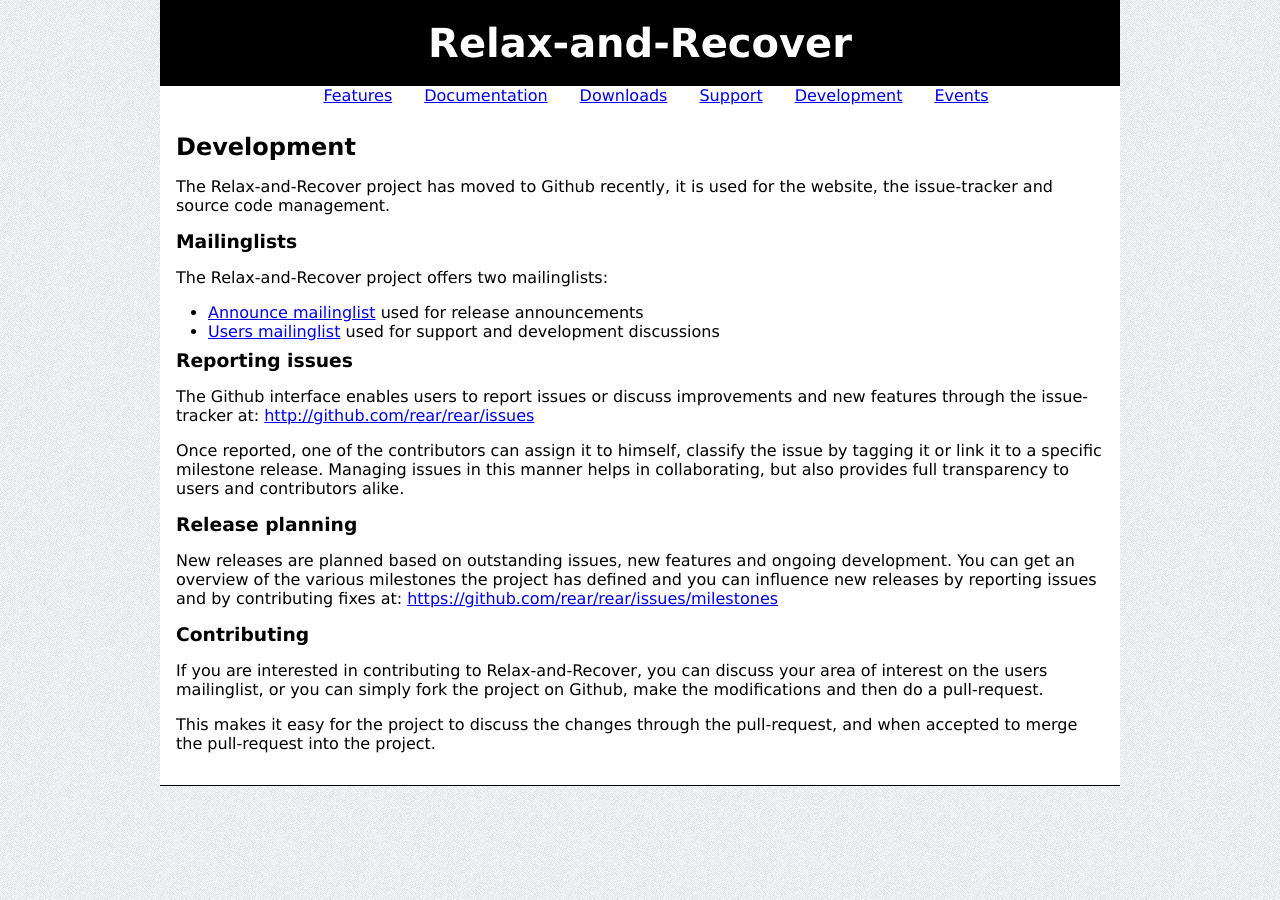
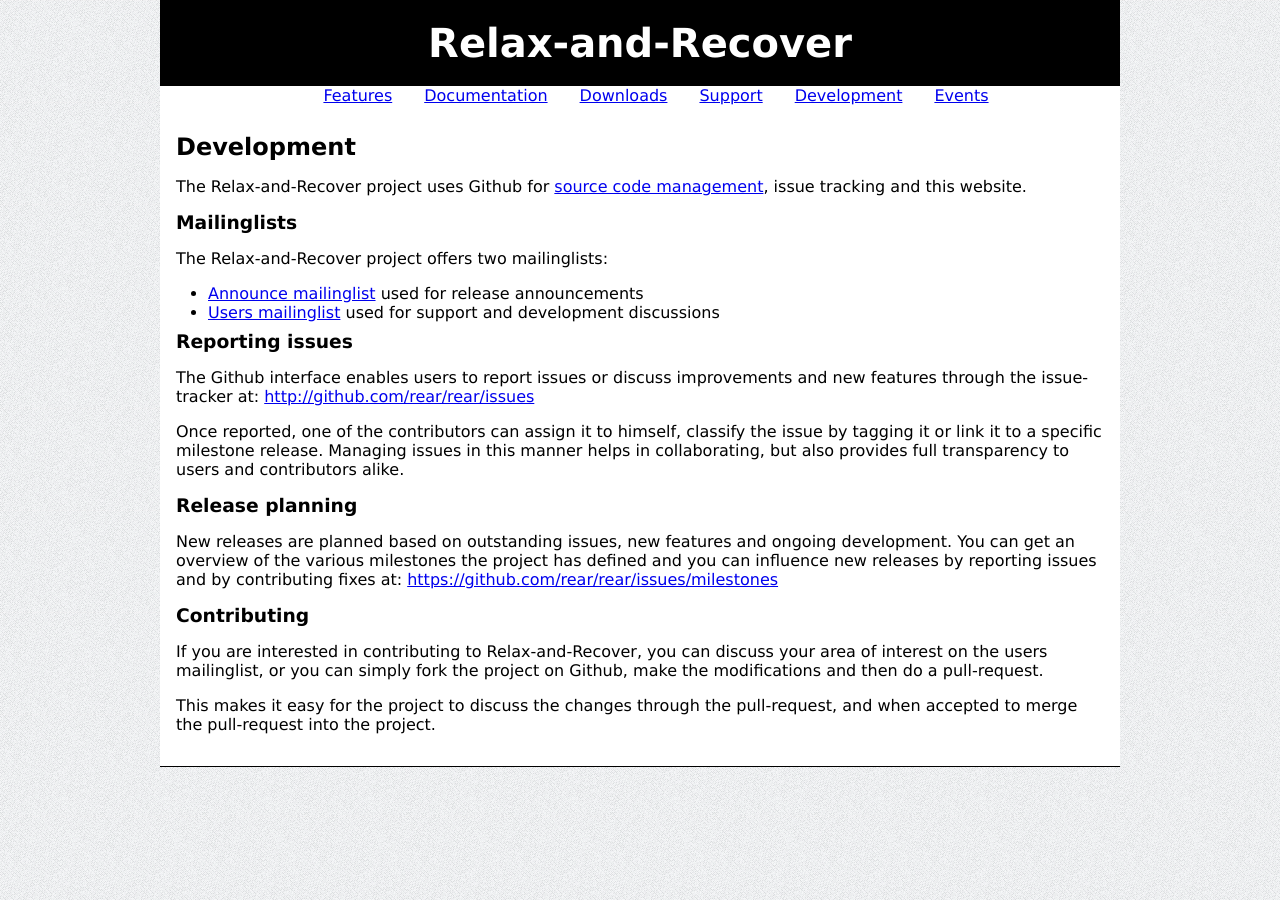
Before and after one commit to rear/rear.github.com, a Jekyll site: the page built from development/index.md, in a window 1280 px wide. Built offline with Jekyll 4.4.1, drawn with Linux system fonts in a browser that asks for light colours; comment, search, counter and statistics services are not loaded.

Commit message:
Show github project more prominently.

```diff
--- a/development/index.md
+++ b/development/index.md
@@ -4,8 +4,8 @@
 ---
 
 ## Development
-The Relax-and-Recover project has moved to Github recently, it is used for
-the website, the issue-tracker and source code management.
+The Relax-and-Recover project uses Github for [source code management](https://github.com/rear),
+issue tracking and this website.
 
 
 ### Mailinglists
```
